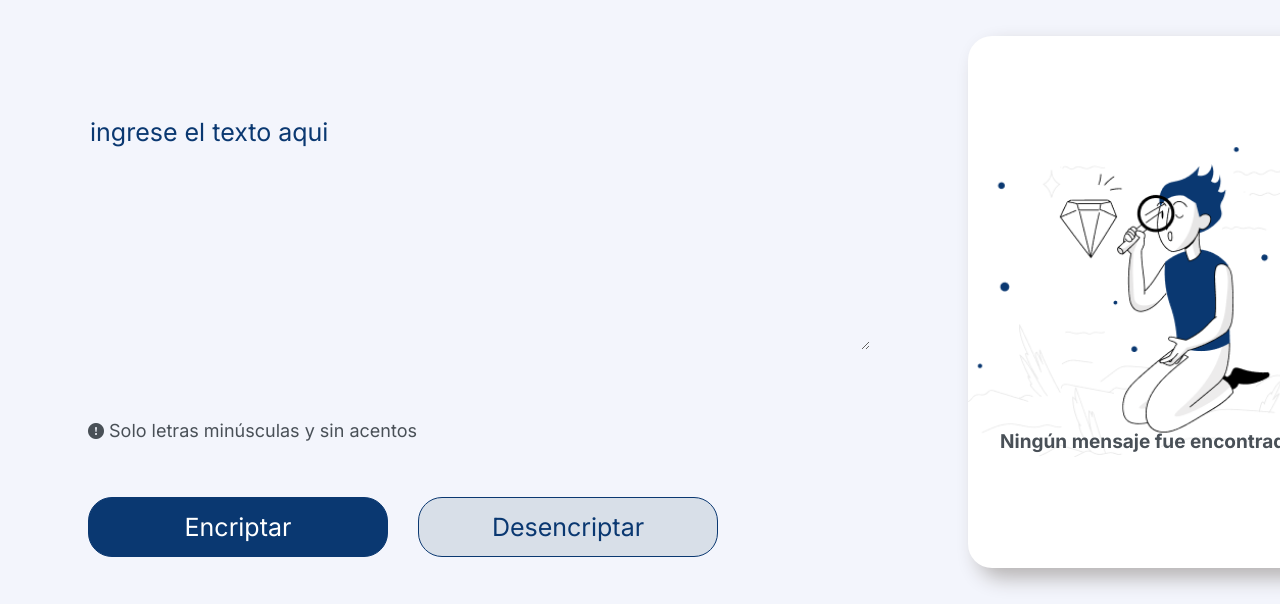
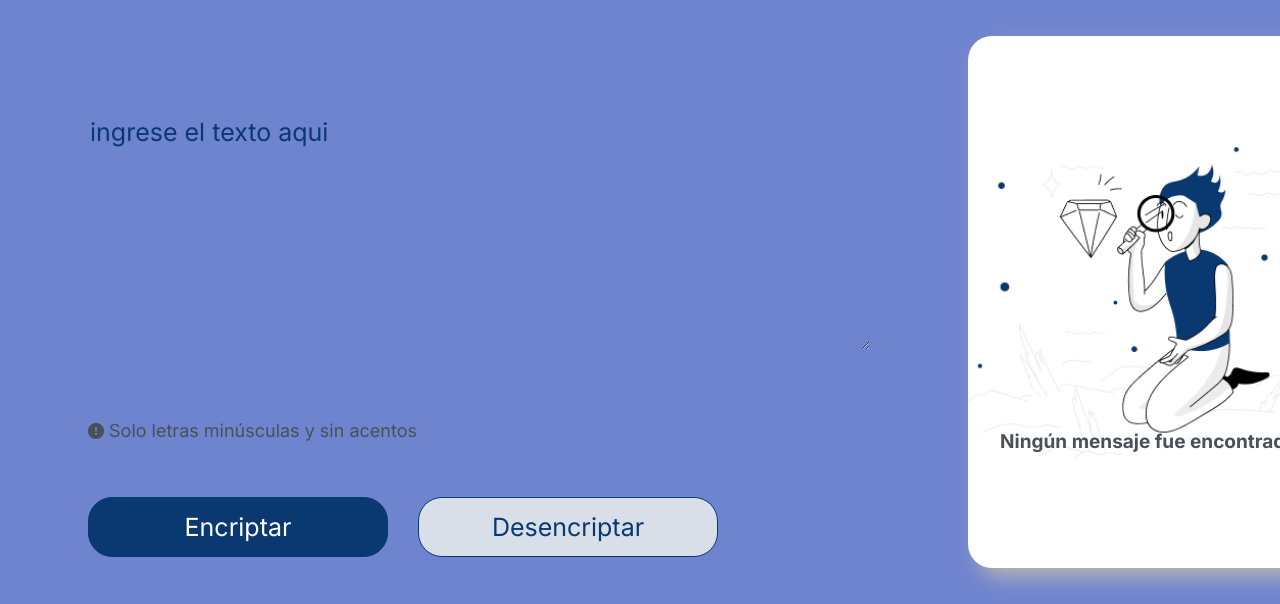
Before and after one commit to wil2022/challenge-encriptador, a plain HTML site: page index.html in a window 1280 px wide. Shown: the part 93-697 px from the top of the page. Drawn offline with nearby package versions, Linux system fonts and the light colour scheme.

Commit message:
change color

```diff
--- a/style.css
+++ b/style.css
@@ -1,5 +1,5 @@
 *{
-    background: #F3F5FC;
+    background: #6f84cf;
     font-family: Inter;
     font-size: 25px;
     font-weight: 400;
```
